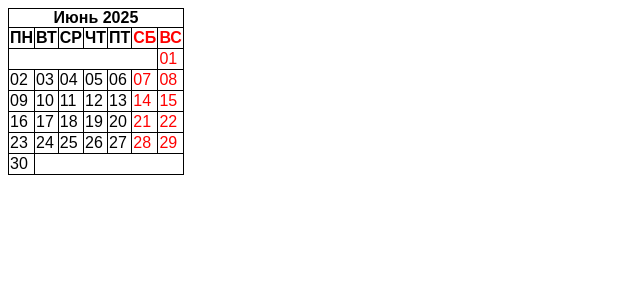
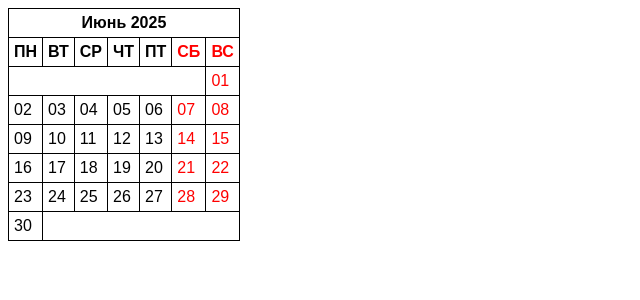
Before and after one commit to pavel-sor/homework2025, a PHP site: page /lesson-html-35/index.html in a window 1280 px wide. Shown: the top 300 px of the page, without its empty margins (0-640 px from the left). Run offline with PHP 8.4, Linux system fonts and the light colour scheme.

Commit message:
Update style.css

```diff
--- a/lesson-html-35/css/style.css
+++ b/lesson-html-35/css/style.css
@@ -9,6 +9,7 @@ table {
 
 caption, tr, th, td {
   border: 1px solid #000;
+  padding: 5px;
 }
 
 caption {
@@ -18,4 +19,5 @@ caption {
 
 .su, .sa {
   color: #ff0000;
+
 }
```
